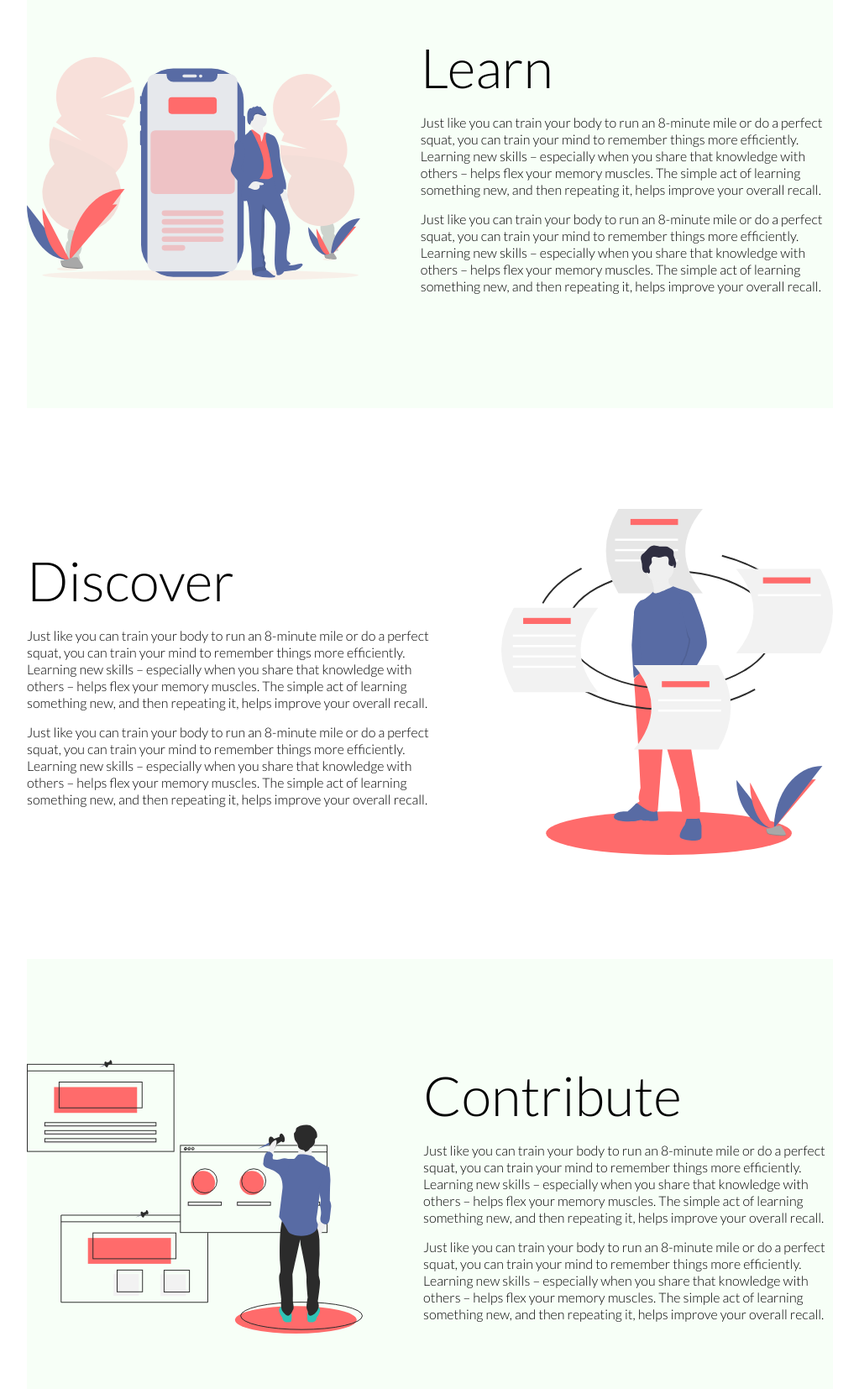
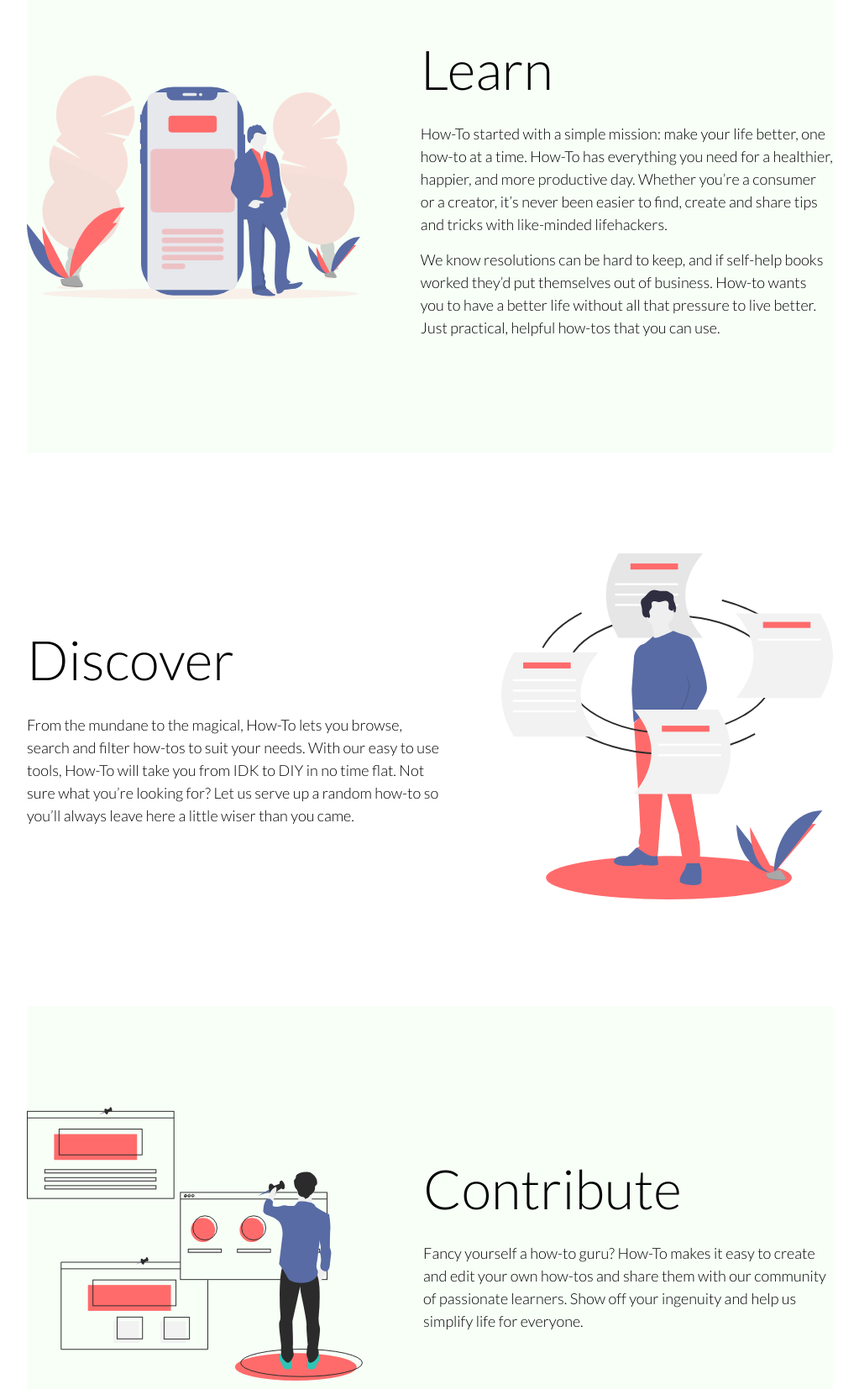
Before and after one commit to buildweek-howto/landing, a website: page public/index.html in a window 1280 px wide. Shown: the part 700-2354 px from the top of the page at 84% size, without its empty margins (128-1151 px from the left). Drawn offline with Linux system fonts and the light colour scheme.

Commit message:
Added new copy; tweaked font size and spacing

```diff
--- a/less/global.less
+++ b/less/global.less
@@ -1,7 +1,7 @@
 body {
   font-family: @font-content;
   font-size: @font-size-normal;
-  line-height: 1.25;
+  line-height: 1.5;
 }
 
 h1 {
--- a/less/header.less
+++ b/less/header.less
@@ -15,9 +15,23 @@
     @media @tablet {
       padding: 20px 0 40px 0;
       justify-content: space-between;
+
+      h1 {
+        font-size: @font-size-big-tablet;
+        margin-bottom: 40px;
+      }
+
+      p {
+        display: none;
+      }
     }
     @media @mobile {
       flex-direction: column-reverse;
+
+      h1 {
+        font-size: @font-size-big;
+        margin-bottom: 20px;
+      }
     }
   }
 
@@ -27,6 +41,9 @@
     justify-content: center;
 
     .header-description {
+      display: flex;
+      flex-direction: column;
+
       @media @mobile {
         display: flex;
         flex-direction: column;
@@ -35,6 +52,7 @@
     }
 
     .header-description-button-container {
+      align-self: center;
       @media @mobile {
         display: flex;
         flex-direction: column;
--- a/less/variables.less
+++ b/less/variables.less
@@ -20,7 +20,7 @@
 @font-size-big: 6.5rem;
 @font-size-big-tablet: 4.8rem;
 @font-size-medium: 3.2rem;
-@font-size-normal: 1.6rem;
+@font-size-normal: 1.8rem;
 
 // Content assignments
 @font-color-content: @black;
--- a/public/index.html
+++ b/public/index.html
@@ -80,7 +80,7 @@
               </h1>
               <p>
                 A community of high achievers and scholars that prioritize
-                learning everyday.
+                everyday learning.
               </p>
               <div class="header-description-button-container">
                 <a
@@ -118,20 +118,17 @@
         <div class="content-text">
           <h2>Learn</h2>
           <p>
-            Just like you can train your body to run an 8-minute mile or do a
-            perfect squat, you can train your mind to remember things more
-            efficiently. Learning new skills – especially when you share that
-            knowledge with others – helps flex your memory muscles. The simple
-            act of learning something new, and then repeating it, helps improve
-            your overall recall.
+            How-To started with a simple mission: make your life better, one
+            how-to at a time. How-To has everything you need for a healthier,
+            happier, and more productive day. Whether you’re a consumer or a
+            creator, it’s never been easier to find, create and share tips and
+            tricks with like-minded lifehackers.
           </p>
           <p>
-            Just like you can train your body to run an 8-minute mile or do a
-            perfect squat, you can train your mind to remember things more
-            efficiently. Learning new skills – especially when you share that
-            knowledge with others – helps flex your memory muscles. The simple
-            act of learning something new, and then repeating it, helps improve
-            your overall recall.
+            We know resolutions can be hard to keep, and if self-help books
+            worked they’d put themselves out of business. How-to wants you to
+            have a better life without all that pressure to live better. Just
+            practical, helpful how-tos that you can use.
           </p>
         </div>
       </section>
@@ -146,21 +143,13 @@
         <div class="content-text">
           <h2>Discover</h2>
           <p>
-            Just like you can train your body to run an 8-minute mile or do a
-            perfect squat, you can train your mind to remember things more
-            efficiently. Learning new skills – especially when you share that
-            knowledge with others – helps flex your memory muscles. The simple
-            act of learning something new, and then repeating it, helps improve
-            your overall recall.
+            From the mundane to the magical, How-To lets you browse, search and
+            filter how-tos to suit your needs. With our easy to use tools,
+            How-To will take you from IDK to DIY in no time flat. Not sure what
+            you’re looking for? Let us serve up a random how-to so you’ll always
+            leave here a little wiser than you came.
           </p>
-          <p>
-            Just like you can train your body to run an 8-minute mile or do a
-            perfect squat, you can train your mind to remember things more
-            efficiently. Learning new skills – especially when you share that
-            knowledge with others – helps flex your memory muscles. The simple
-            act of learning something new, and then repeating it, helps improve
-            your overall recall.
-          </p>
+          <p></p>
         </div>
       </section>
       <section class="content-panel" id="contribute">
@@ -174,21 +163,12 @@
         <div class="content-text">
           <h2>Contribute</h2>
           <p>
-            Just like you can train your body to run an 8-minute mile or do a
-            perfect squat, you can train your mind to remember things more
-            efficiently. Learning new skills – especially when you share that
-            knowledge with others – helps flex your memory muscles. The simple
-            act of learning something new, and then repeating it, helps improve
-            your overall recall.
+            Fancy yourself a how-to guru? How-To makes it easy to create and
+            edit your own how-tos and share them with our community of
+            passionate learners. Show off your ingenuity and help us simplify
+            life for everyone.
           </p>
-          <p>
-            Just like you can train your body to run an 8-minute mile or do a
-            perfect squat, you can train your mind to remember things more
-            efficiently. Learning new skills – especially when you share that
-            knowledge with others – helps flex your memory muscles. The simple
-            act of learning something new, and then repeating it, helps improve
-            your overall recall.
-          </p>
+          <p></p>
         </div>
       </section>
       <section class="team" id="team">
```
Also changed, not shown: public/assets/favicon-how-to.JPG (deleted), public/css/index.css.
